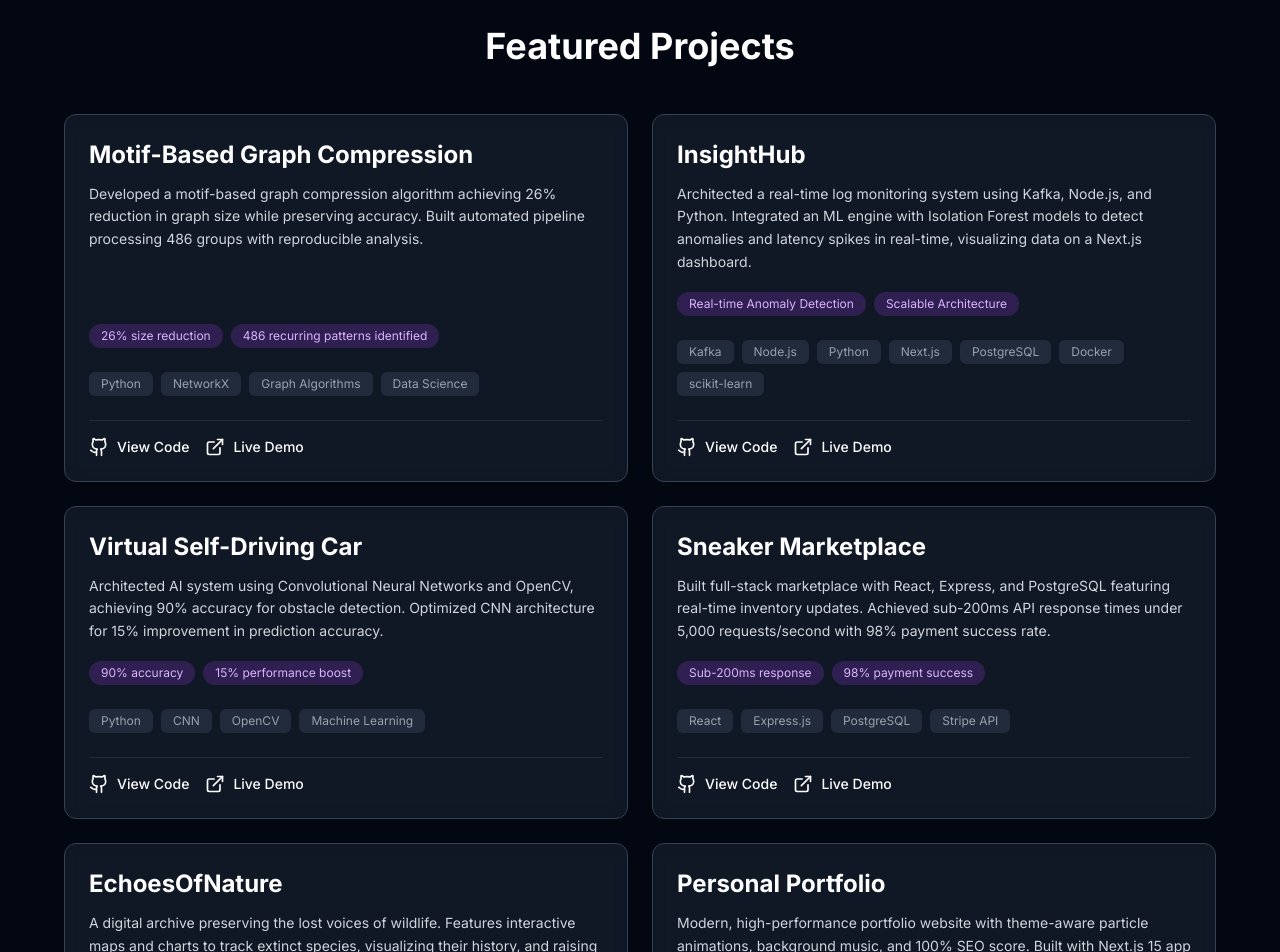
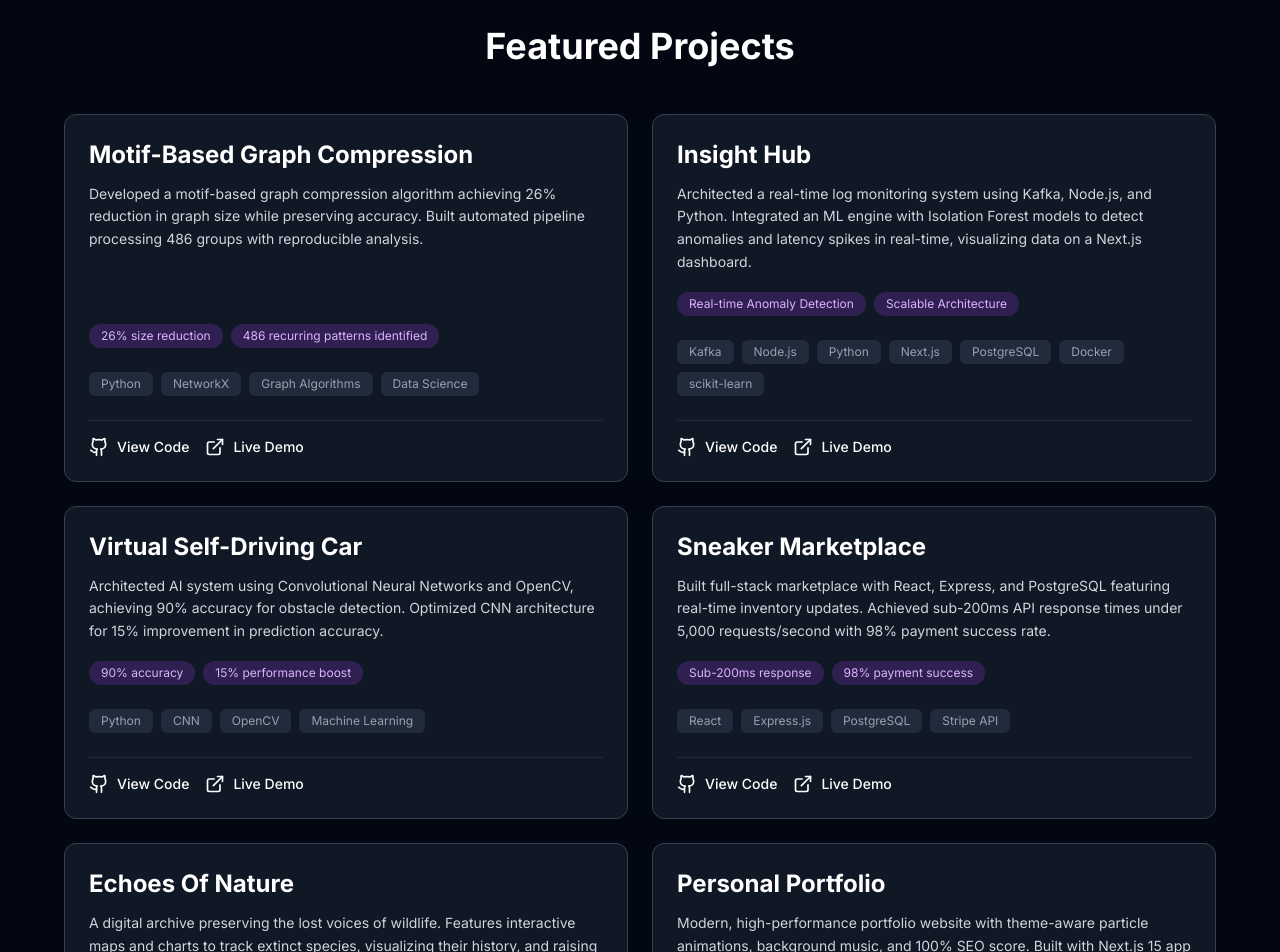
Before and after one commit to hrishi-verma/portfolio, a Next.js app: page / in a window 1280 px wide. Shown: the part 4000-4952 px from the top of the page. Built offline with nearby package versions, Linux system fonts and the light colour scheme.

Commit message:
Minor Fix

```diff
--- a/components/Projects.tsx
+++ b/components/Projects.tsx
@@ -16,7 +16,7 @@ export default function Projects() {
       liveUrl: "https://hrishi-verma.github.io/motif-based-graph-compression/"
     },
     {
-      title: "InsightHub",
+      title: "Insight Hub",
       description: "Architected a real-time log monitoring system using Kafka, Node.js, and Python. Integrated an ML engine with Isolation Forest models to detect anomalies and latency spikes in real-time, visualizing data on a Next.js dashboard.",
       tech: ["Kafka", "Node.js", "Python", "Next.js", "PostgreSQL", "Docker", "scikit-learn"],
       highlights: ["Real-time Anomaly Detection", "Scalable Architecture"],
@@ -40,7 +40,7 @@ export default function Projects() {
       liveUrl: "https://hrishi-verma.github.io/Sneaker-Marketplace/"
     },
     {
-      title: "EchoesOfNature",
+      title: "Echoes Of Nature",
       description: "A digital archive preserving the lost voices of wildlife. Features interactive maps and charts to track extinct species, visualizing their history, and raising awareness for conservation.",
       tech: ["React.js", "D3.js", "Chart.js", "Node.js"],
       highlights: ["Interactive Data Viz", "Conservation Tech"],
```
